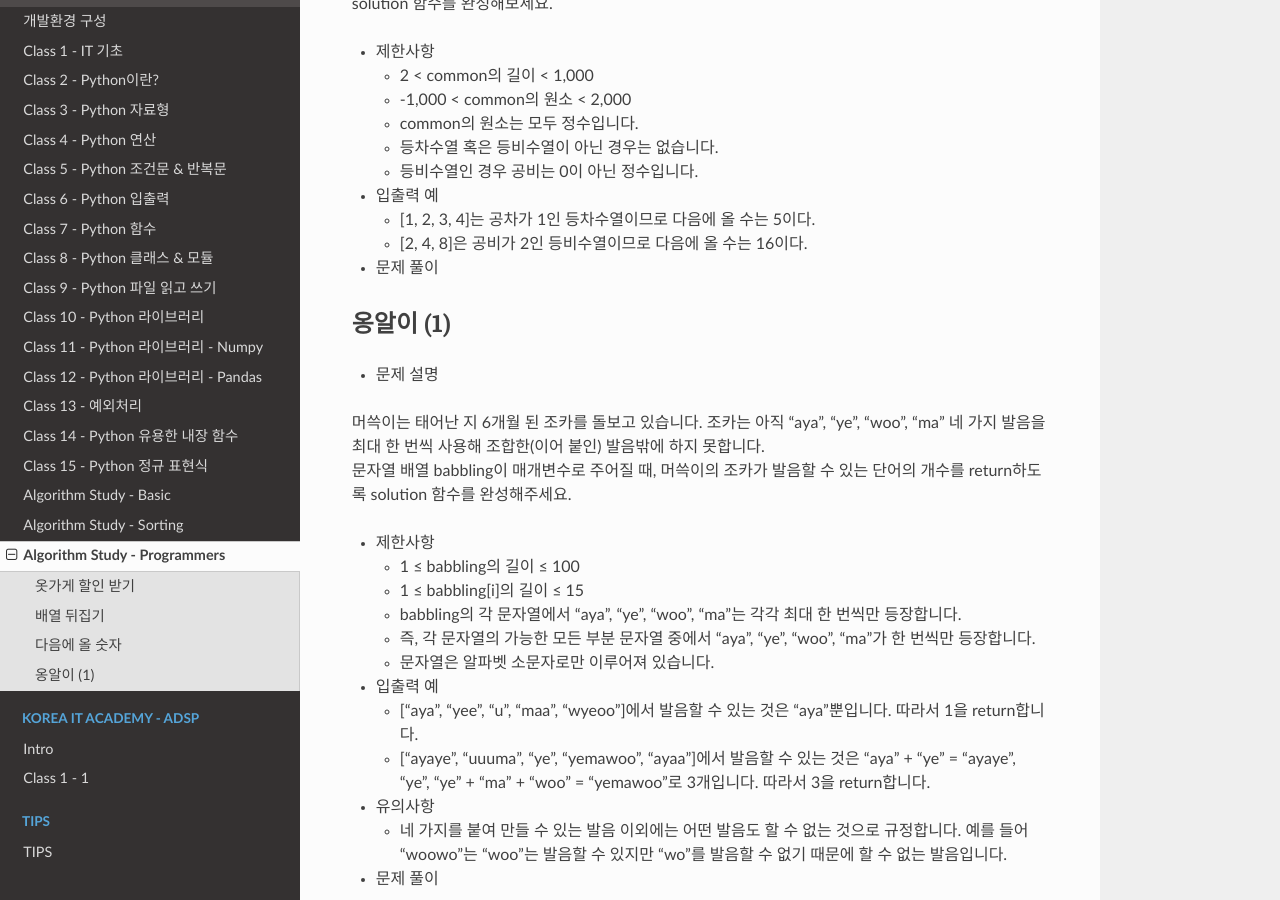
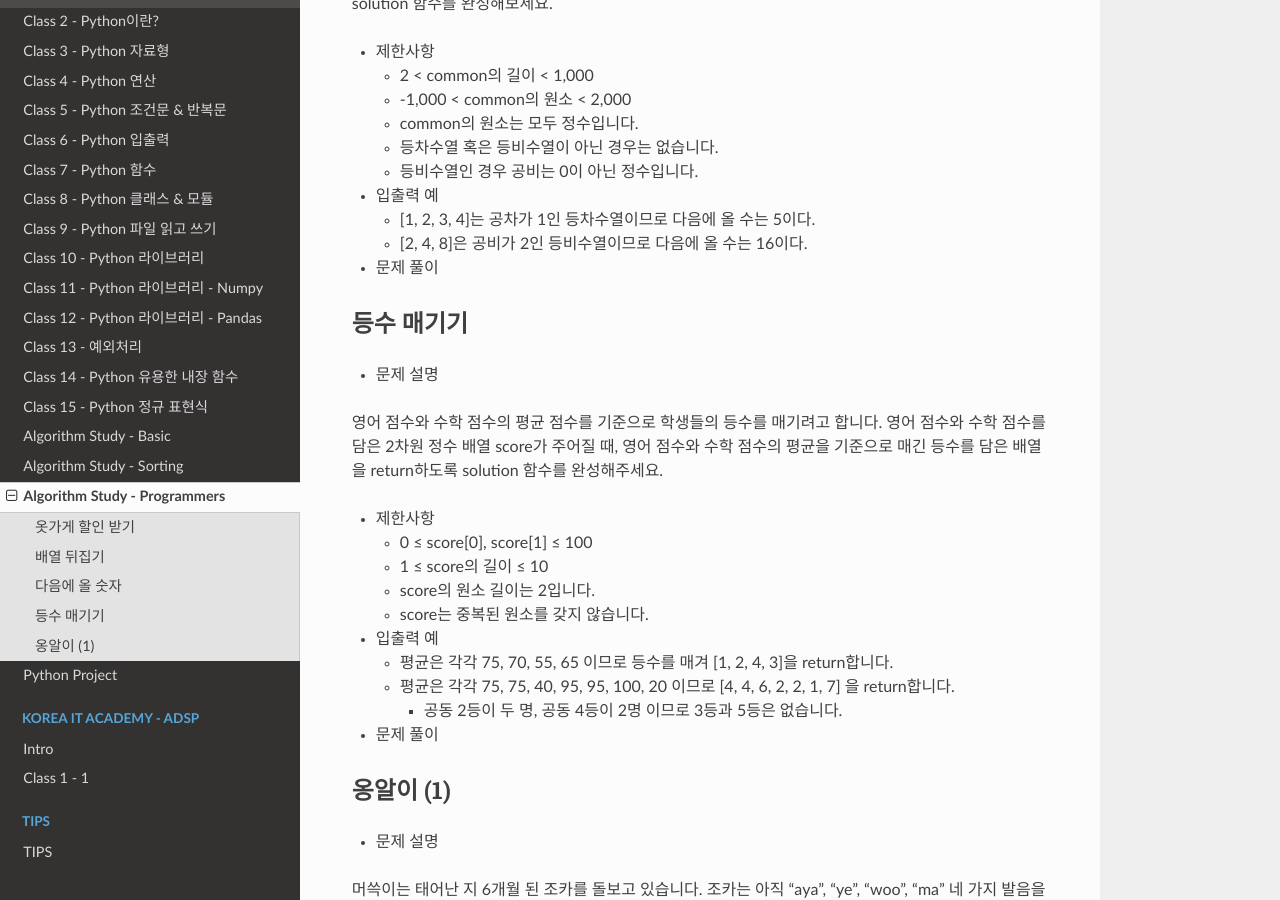
Before and after one commit to JeongSooNa/JeongSooNa-Docs, a Sphinx documentation site: the page built from docs/Korea_IT_Academy-Python/Algorithm_study-Programmers.md, in a window 1280 px wide and 900 px high, scrolled down 1137 px. Built offline with Sphinx 7.4.7 and the Read the Docs theme 3.1.0, drawn with Linux system fonts in a browser that asks for light colours.

Commit message:
update docs

````diff
--- a/docs/Korea_IT_Academy-Python/Algorithm_study-Programmers.md
+++ b/docs/Korea_IT_Academy-Python/Algorithm_study-Programmers.md
@@ -98,6 +98,42 @@ def solution(common):
 ```
 -->
 
+### 등수 매기기
+
+- 문제 설명
+
+영어 점수와 수학 점수의 평균 점수를 기준으로 학생들의 등수를 매기려고 합니다. 영어 점수와 수학 점수를 담은 2차원 정수 배열 score가 주어질 때, 영어 점수와 수학 점수의 평균을 기준으로 매긴 등수를 담은 배열을 return하도록 solution 함수를 완성해주세요.
+
+- 제한사항
+    - 0 ≤ score[0], score[1] ≤ 100
+    - 1 ≤ score의 길이 ≤ 10
+    - score의 원소 길이는 2입니다.
+    - score는 중복된 원소를 갖지 않습니다.
+
+- 입출력 예
+    - 평균은 각각 75, 70, 55, 65 이므로 등수를 매겨 [1, 2, 4, 3]을 return합니다.
+    - 평균은 각각 75, 75, 40, 95, 95, 100, 20 이므로 [4, 4, 6, 2, 2, 1, 7] 을 return합니다.
+        - 공동 2등이 두 명, 공동 4등이 2명 이므로 3등과 5등은 없습니다.
+
+- 문제 풀이
+
+<!--
+```py
+def solution(score):
+    answer = []
+    avg = []
+    for i in score:
+        average = (i[0]+i[1])/2
+        avg.append(average)
+        answer.append(average)
+    avg.sort(reverse=True)
+    print(answer)
+    for i in range(0,len(avg)):
+        answer[i] = avg.index(answer[i]) + 1
+    return answer
+```
+-->
+
 ### 옹알이 (1)
 
 - 문제 설명
````
Also changed, not shown: docs/Korea_IT_Academy-Python/python_project.md (added, +44 -0 lines), docs/index.md (+1 -0 lines).
